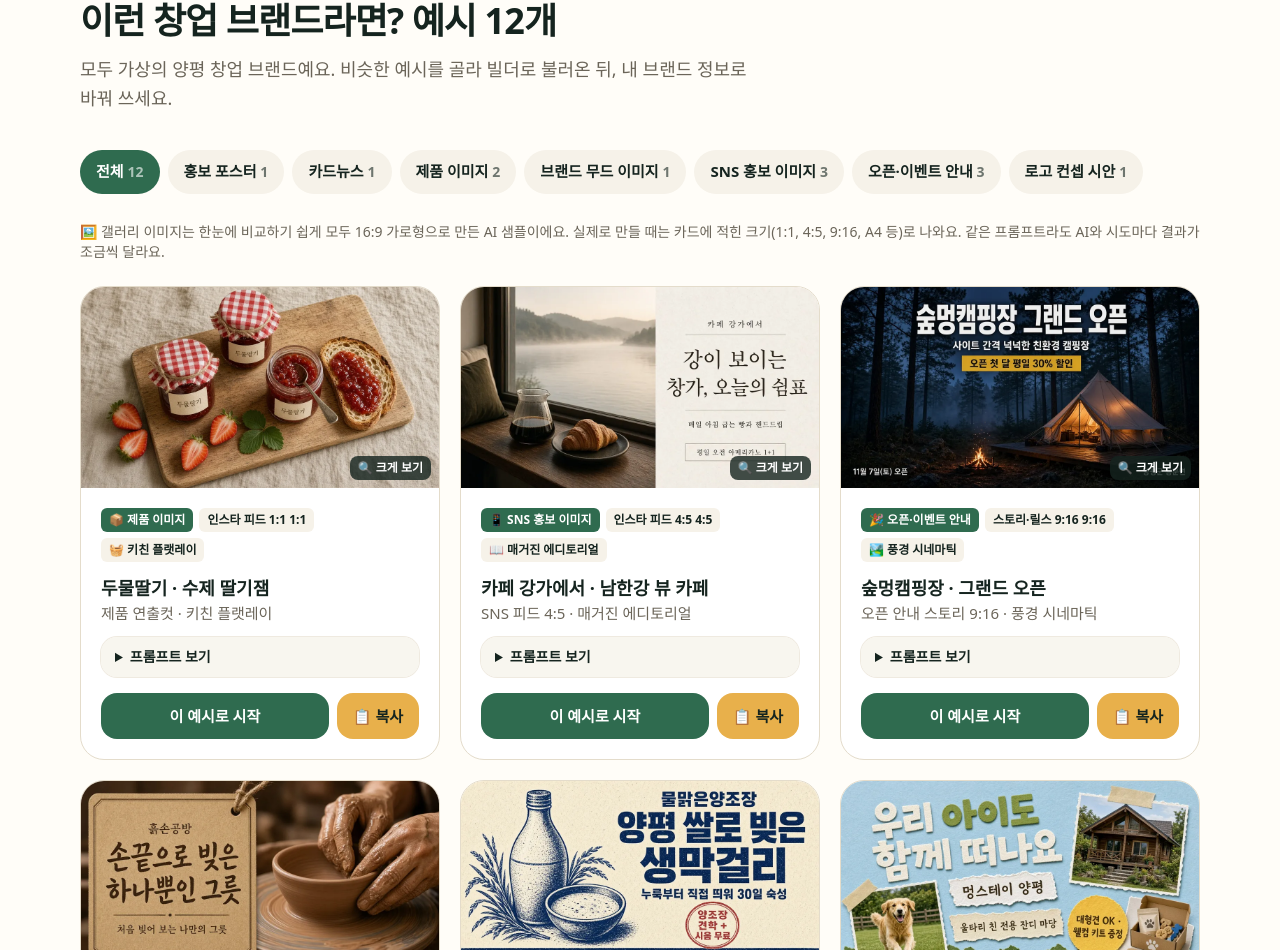
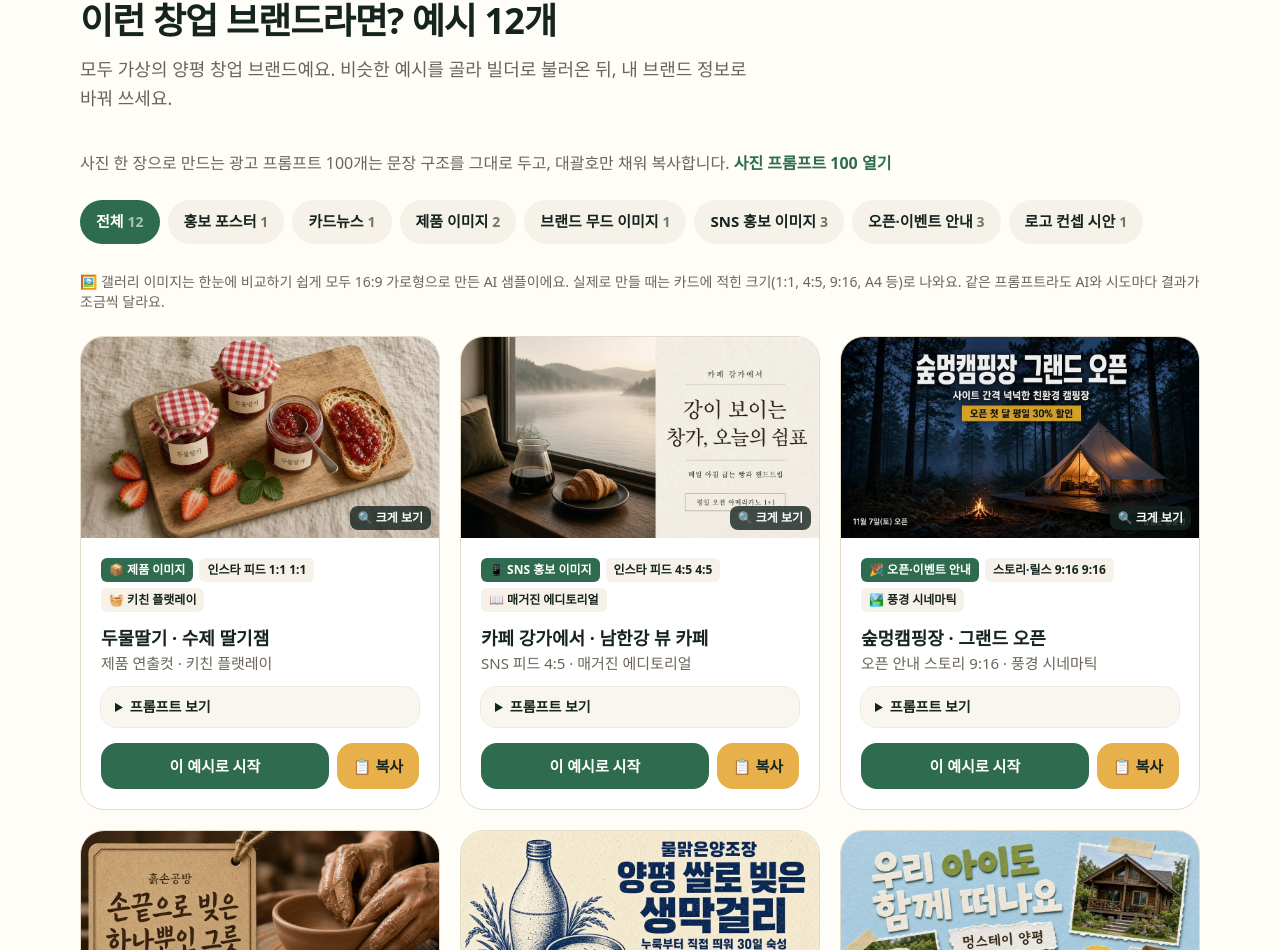
Before and after one commit to dmm-asmong/yangpyeong-startup-prompt, a Next.js app: page / in a window 1280 px wide. Shown: the part 5007-5957 px from the top of the page. Built offline with nearby package versions, Linux system fonts and the light colour scheme; a web font is replaced by a local one.

Commit message:
feat: 갤러리에 사진 프롬프트 100 안내 추가

```diff
--- a/src/components/Studio.tsx
+++ b/src/components/Studio.tsx
@@ -1,5 +1,6 @@
 "use client";
 
+import Link from "next/link";
 import { useState } from "react";
 import type { OutputId } from "@/data/options";
 import type { Example } from "@/data/examples";
@@ -100,6 +101,12 @@ export default function Studio({ images }: { images: Record<string, string> }) {
             title="이런 창업 브랜드라면? 예시 12개"
             desc="모두 가상의 양평 창업 브랜드예요. 비슷한 예시를 골라 빌더로 불러온 뒤, 내 브랜드 정보로 바꿔 쓰세요."
           />
+          <p className="mb-6 text-base leading-relaxed text-mute">
+            사진 한 장으로 만드는 광고 프롬프트 100개는 문장 구조를 그대로 두고, 대괄호만 채워 복사합니다.{" "}
+            <Link href="/photo-prompts" className="font-bold text-moss underline-offset-2 hover:underline">
+              사진 프롬프트 100 열기
+            </Link>
+          </p>
           <Gallery images={images} onStart={onStart} />
         </div>
       </section>
```
